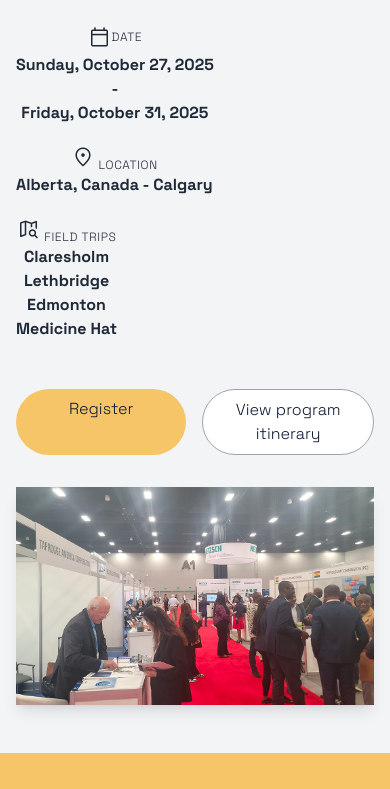
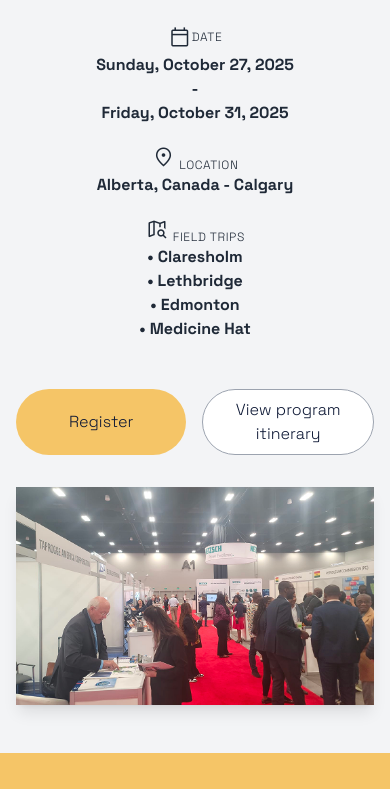
Before and after one commit to gashey/ghana-canada, a plain HTML site: page index.html in a window 390 px wide. Shown: the part 3877-4666 px from the top of the page. Drawn offline with nearby package versions, Linux system fonts and the light colour scheme; animation ran at ten frames a second.

Commit message:
fix: correct responsiveness on event section

```diff
--- a/index.html
+++ b/index.html
@@ -286,7 +286,7 @@
                         </p>
                         <div
                             class="flex flex-col md:flex-row justify-center text-center items-start gap-4 md:gap-6 mb-8">
-                            <div class="text-gray-800">
+                            <div class="text-gray-800 w-full md:w-auto">
                                 <p class="text-xs md:text-sm uppercase flex justify-center items-center tracking-wider">
                                     <span class="text-2xl md:text-3xl material-symbols-outlined"
                                         style="font-variation-settings: 'wght' 300">calendar_today
@@ -294,28 +294,31 @@
                                 <p class="text-base font-semibold text-center">Sunday, October 27,
                                     2025<br />-<br />Friday, October 31, 2025</p>
                             </div>
-                            <div class="text-gray-800">
+                            <div class="text-gray-800 w-full md:w-auto">
                                 <p class="text-xs md:text-sm uppercase tracking-wider"><span
                                         class="text-2xl md:text-3xl material-symbols-outlined"
                                         style="font-variation-settings: 'wght' 300">location_on
                                     </span> Location</p>
                                 <p class="text-base font-semibold">Alberta, Canada - Calgary</p>
                             </div>
-                            <div class="text-gray-800">
+                            <div class="text-gray-800 w-full md:w-auto">
                                 <p class="text-xs md:text-sm uppercase tracking-wider"><span
                                         class="text-2xl md:text-3xl material-symbols-outlined"
                                         style="font-variation-settings: 'wght' 300">map_search
                                     </span> Field Trips</p>
                                 <p class="text-base font-semibold">
-                                    Claresholm<br />Lethbridge<br />Edmonton<br />Medicine Hat</p>
+                                    &bull;&nbsp;Claresholm<br />
+                                    &bull;&nbsp;Lethbridge<br />
+                                    &bull;&nbsp;Edmonton<br />
+                                    &bull;&nbsp;Medicine Hat</p>
                             </div>
                         </div>
                         <div class="flex gap-4">
                             <a href="https://form.jotform.com/ndccan2020/can-ghana-agric-investment-summit"
-                                class="text-center w-full md:w-64 mt-4 md:mt-6 bg-[#F5C567] text-[#0B1633] py-2 px-6 rounded-full hover:bg-gray-200 transition duration-300 text-base"
+                                class="flex items-center justify-center text-center w-full md:w-64 mt-4 md:mt-6 bg-[#F5C567] text-[#0B1633] py-2 px-6 rounded-full hover:bg-gray-200 transition duration-300 text-base"
                                     target="_blank">Register</a>
                             <a
-                                class="border border-gray-400 text-center w-full md:w-64 mt-4 md:mt-6 bg-white text-[#0B1633] py-2 px-6 rounded-full hover:bg-gray-200 transition duration-300 text-base"
+                                class="flex items-center justify-center border border-gray-400 text-center w-full md:w-64 mt-4 md:mt-6 bg-white text-[#0B1633] py-2 px-6 rounded-full hover:bg-gray-200 transition duration-300 text-base"
                                 href="./assets/documents/PROGRAM ITINERARY OUTLINE UPDATED 1.1.pdf"
                                     target="_blank">View program itinerary</a>
                         </div>
```
